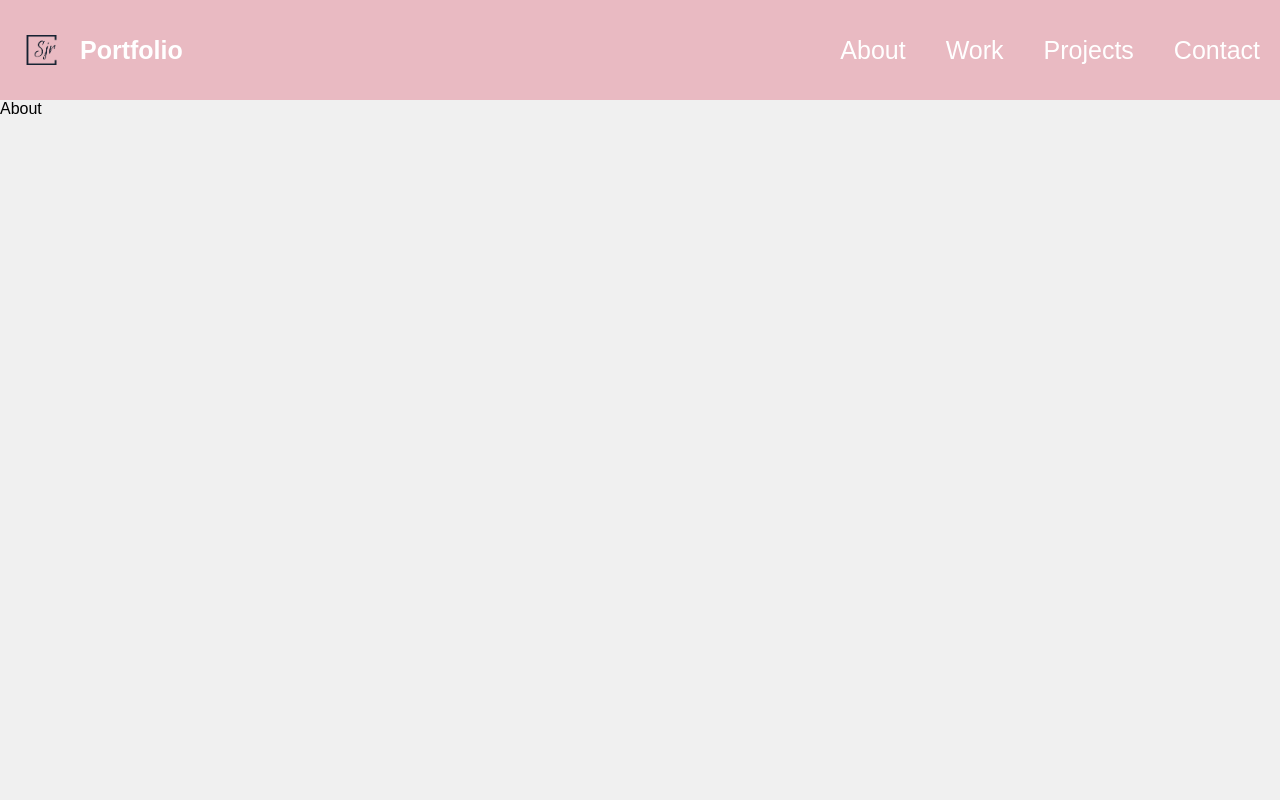
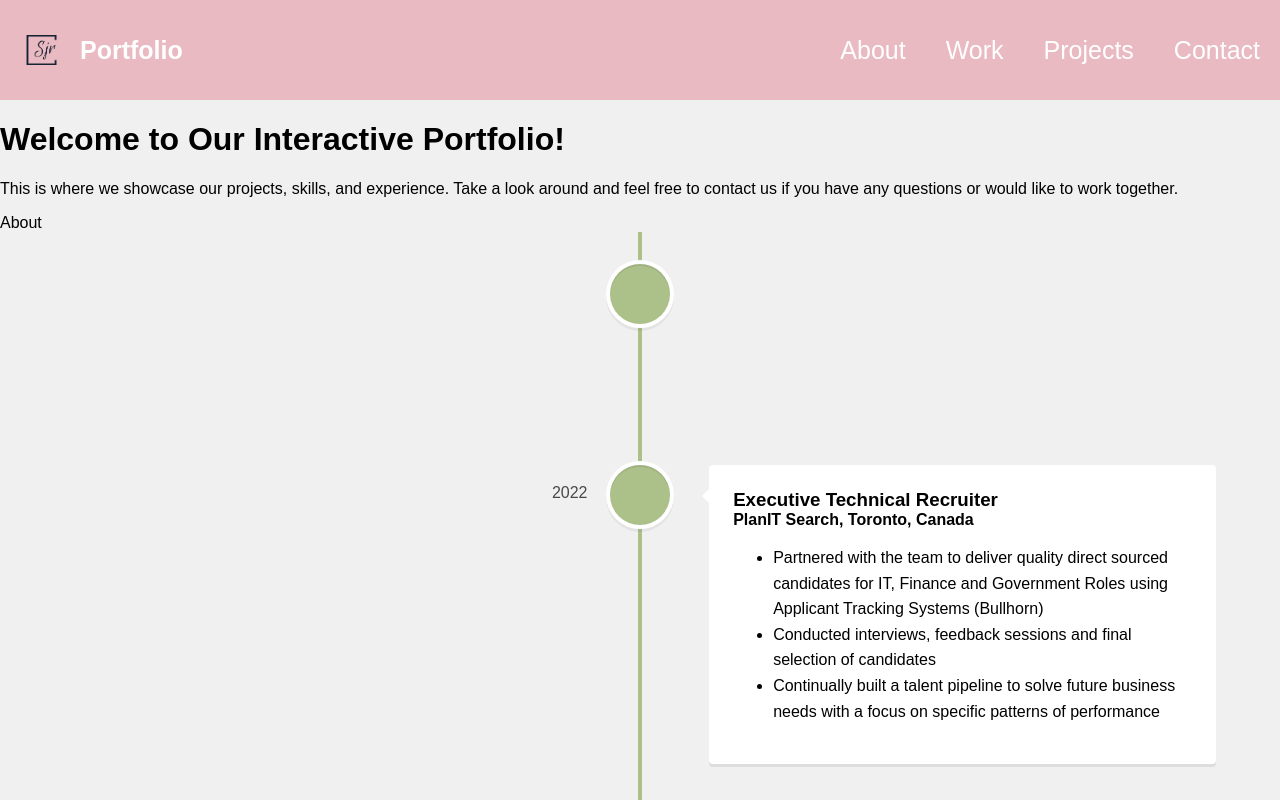
Before and after one commit to shilpashaji1204/interactive_portfolio, a React (Vite) app in the folder frontend/: page / in a window 1280 px wide. Shown: the top 800 px of the page. Built offline with nearby package versions, Linux system fonts and the light colour scheme.

Commit message:
imported homepage

```diff
--- a/frontend/src/App.jsx
+++ b/frontend/src/App.jsx
@@ -6,6 +6,7 @@ import Work from './pages/Work';
 import Projects from './pages/Projects';
 import Contact from './pages/Contact';
 import Navbar from './components/Navbar';
+import HomePage from './components/HomePage';
 
 function App() {
 
@@ -15,11 +16,13 @@ function App() {
         <Router>
           <Navbar />
           <Routes>
-            <Route path="/" element = {<About />} />
+            <Route path='/' element = {<HomePage />} />
+            <Route path="/about" element = {<About />} />
             <Route path="/work" element = {<Work />} />
             <Route path="/projects" element = {<Projects />} />
             <Route path="/contact" element = {<Contact />} />
           </Routes>
+
         </Router>
 
       </div>
```
